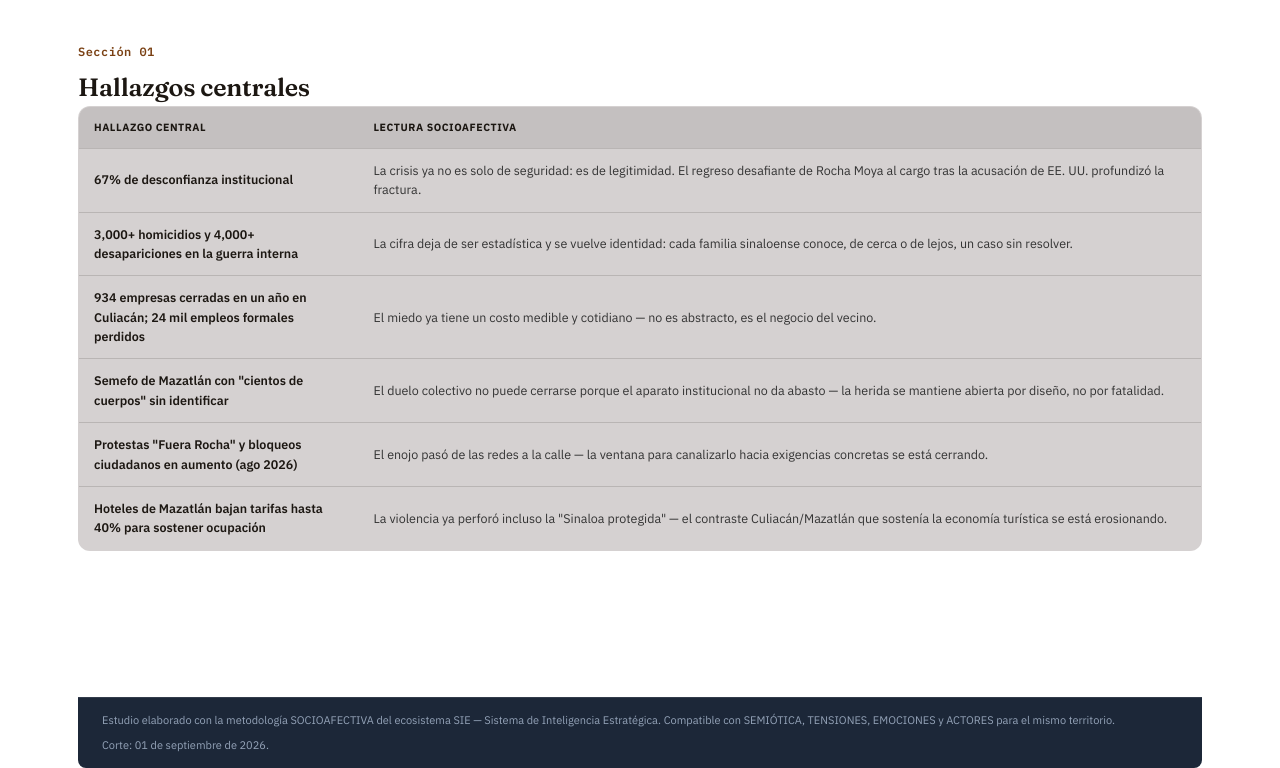
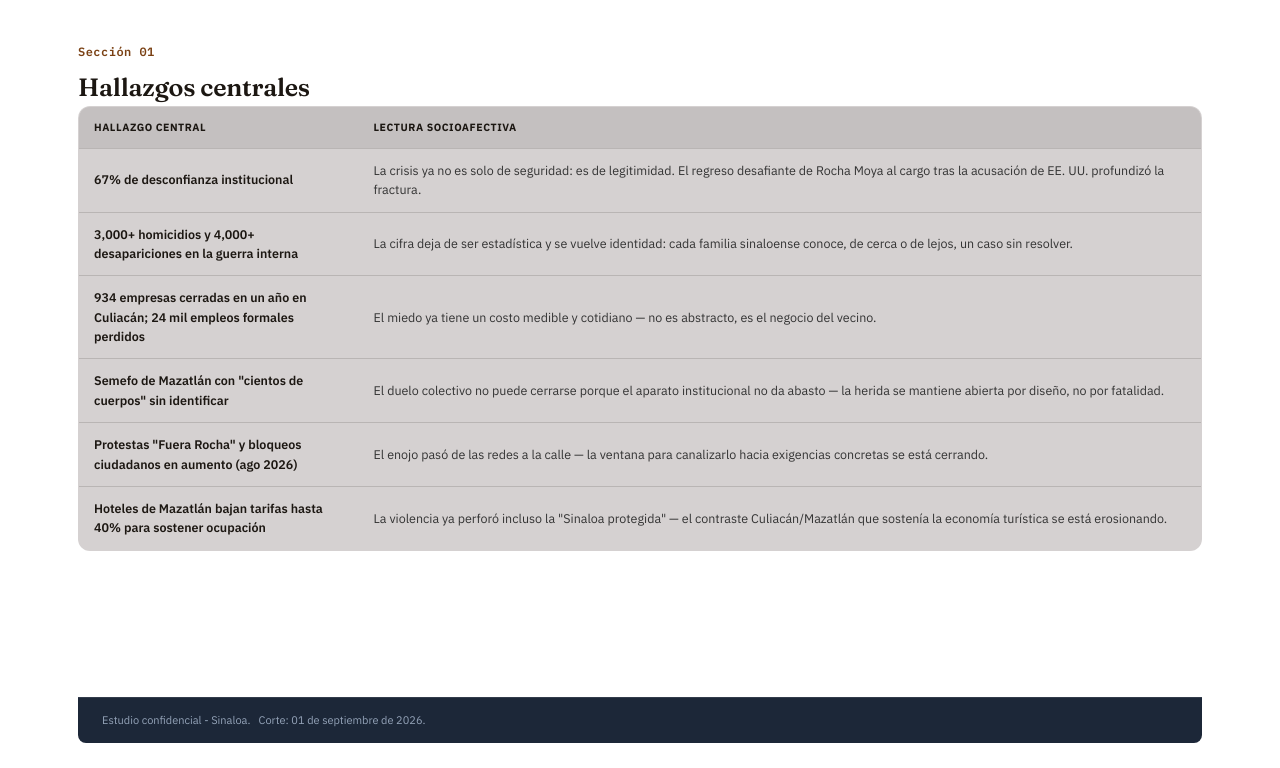
Before and after one commit to gerenciaias25-create/Sinaloa, a plain HTML site: page Socioafectiva_Sinaloa.html in a window 1280 px wide. Shown: the part 1683-2451 px from the top of the page. After the commit the page ends 2426 px from the top, so only its background shows below. Drawn offline with Linux system fonts and the light colour scheme.

Commit message:
Update Socioafectiva_Sinaloa.html

```diff
--- a/Socioafectiva_Sinaloa.html
+++ b/Socioafectiva_Sinaloa.html
@@ -473,7 +473,7 @@
   </div>
 
   <footer class="footer">
-    <div>Estudio elaborado con la metodología SOCIOAFECTIVA del ecosistema SIE — Sistema de Inteligencia Estratégica. Compatible con SEMIÓTICA, TENSIONES, EMOCIONES y ACTORES para el mismo territorio.</div>
+    <div>Estudio confidencial - Sinaloa.</div>
     <div>Corte: 01 de septiembre de 2026.</div>
   </footer>
 </div>
```
